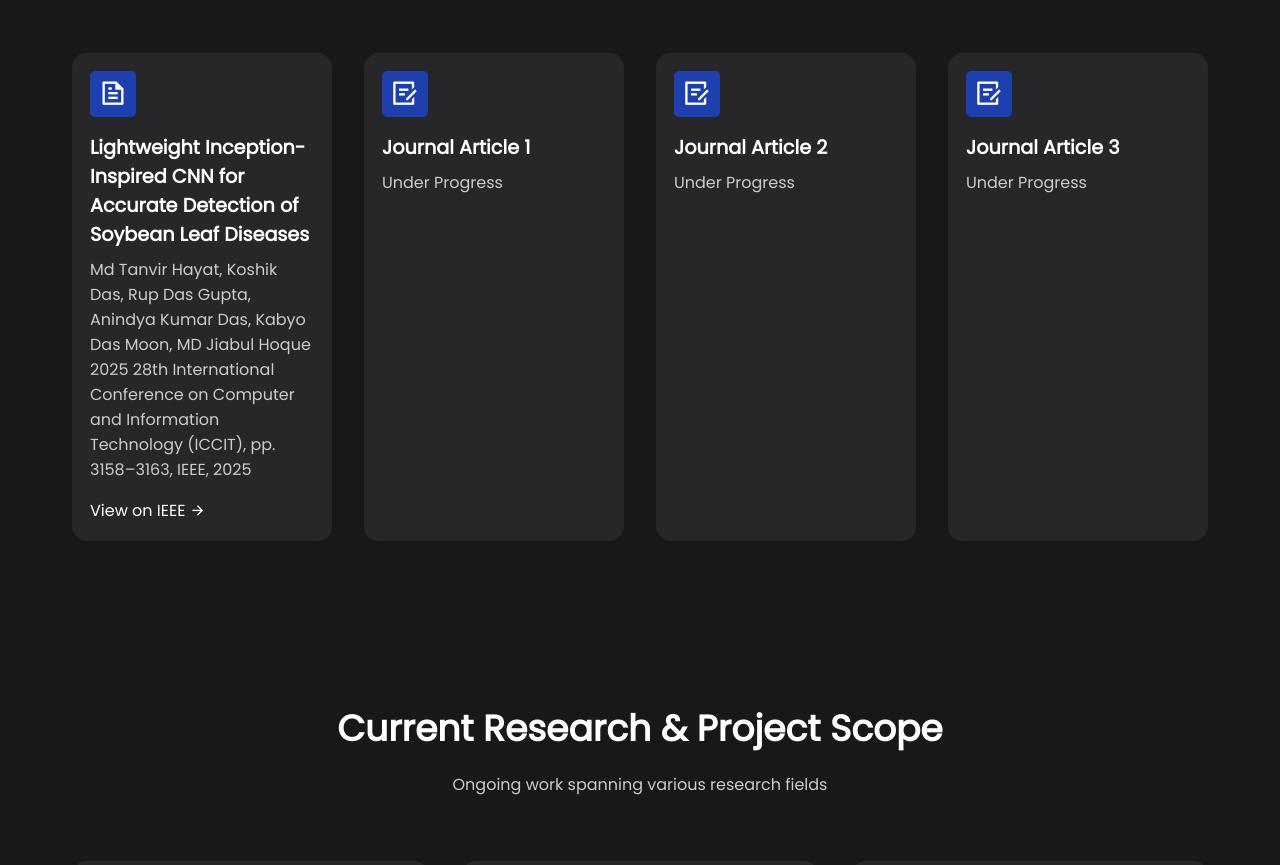
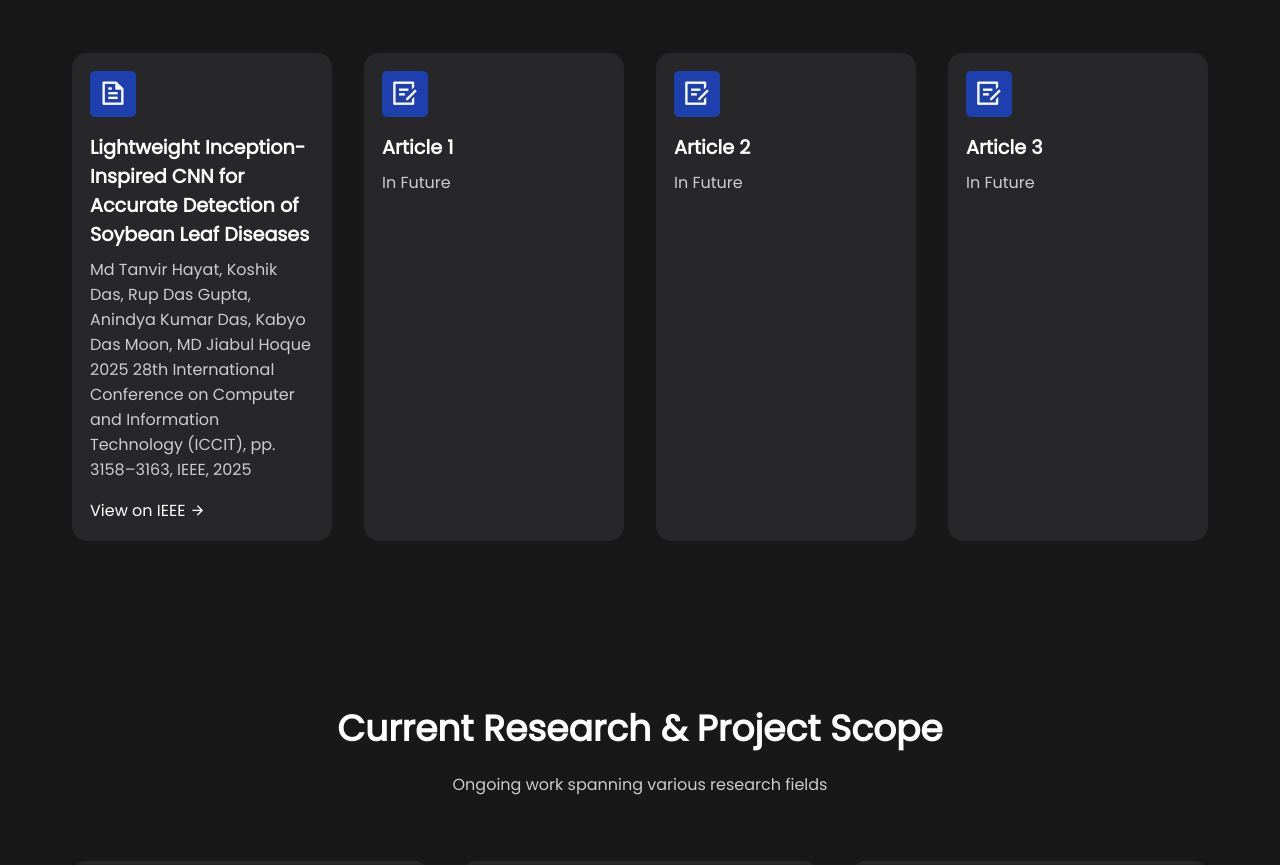
Before and after one commit to Anindya-web/Anindya-web.github.io, a plain HTML site: page index.html in a window 1280 px wide. Shown: the part 1640-2505 px from the top of the page. Drawn offline with nearby package versions, Linux system fonts and the light colour scheme.

```diff
--- a/index.html
+++ b/index.html
@@ -97,18 +97,18 @@
             </div>
             <div class="card">
                 <span><i class="ri-draft-line"></i></span>
-                <h4>Journal Article 1</h4>
-                <p>Under Progress</p>
+                <h4>Article 1</h4>
+                <p>In Future</p>
             </div>
             <div class="card">
                 <span><i class="ri-draft-line"></i></span>
-                <h4>Journal Article 2</h4>
-                <p>Under Progress</p>
+                <h4>Article 2</h4>
+                <p>In Future</p>
             </div>
             <div class="card">
                 <span><i class="ri-draft-line"></i></span>
-                <h4>Journal Article 3</h4>
-                <p>Under Progress</p>
+                <h4>Article 3</h4>
+                <p>In Future</p>
             </div>
         </div>
     </section>
```
